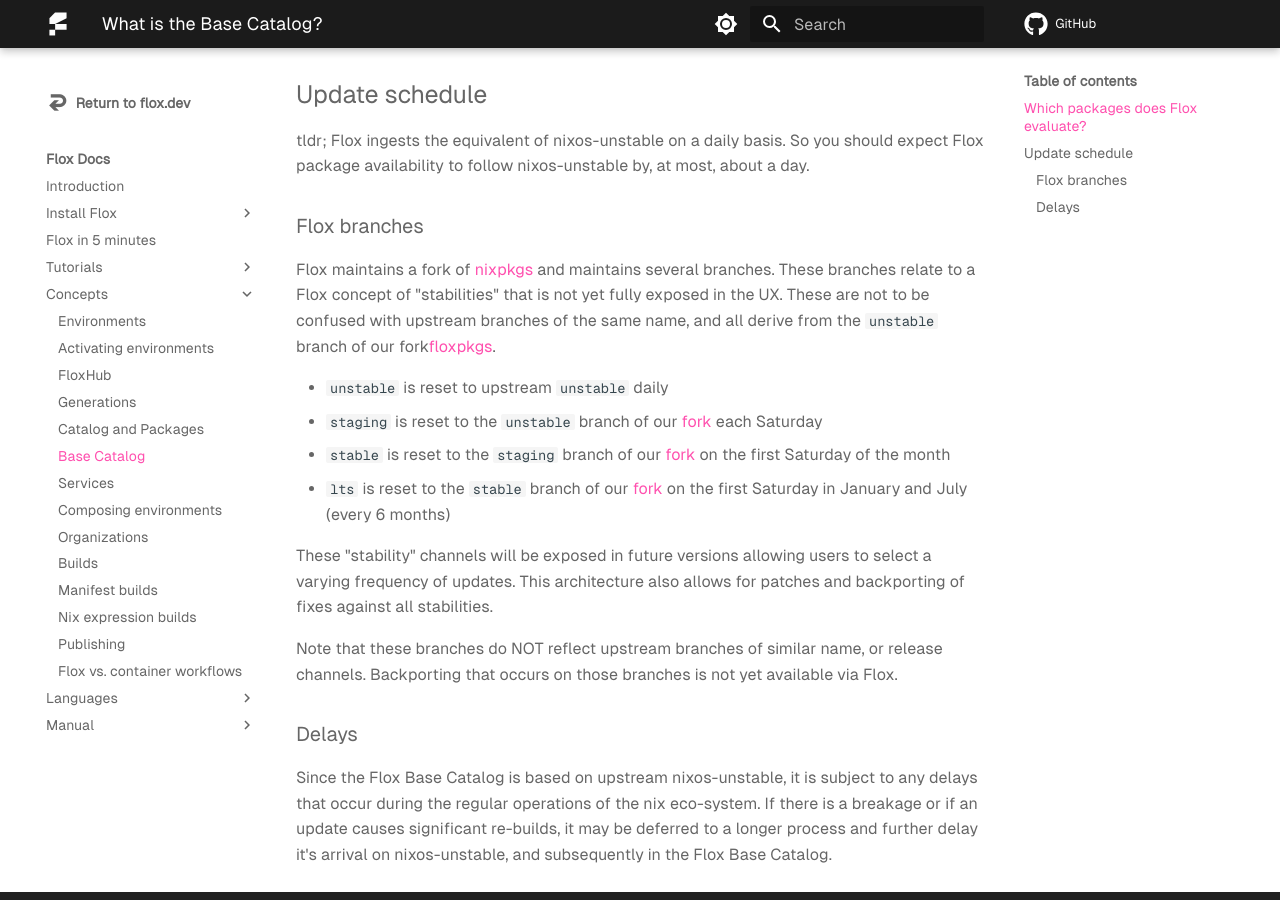
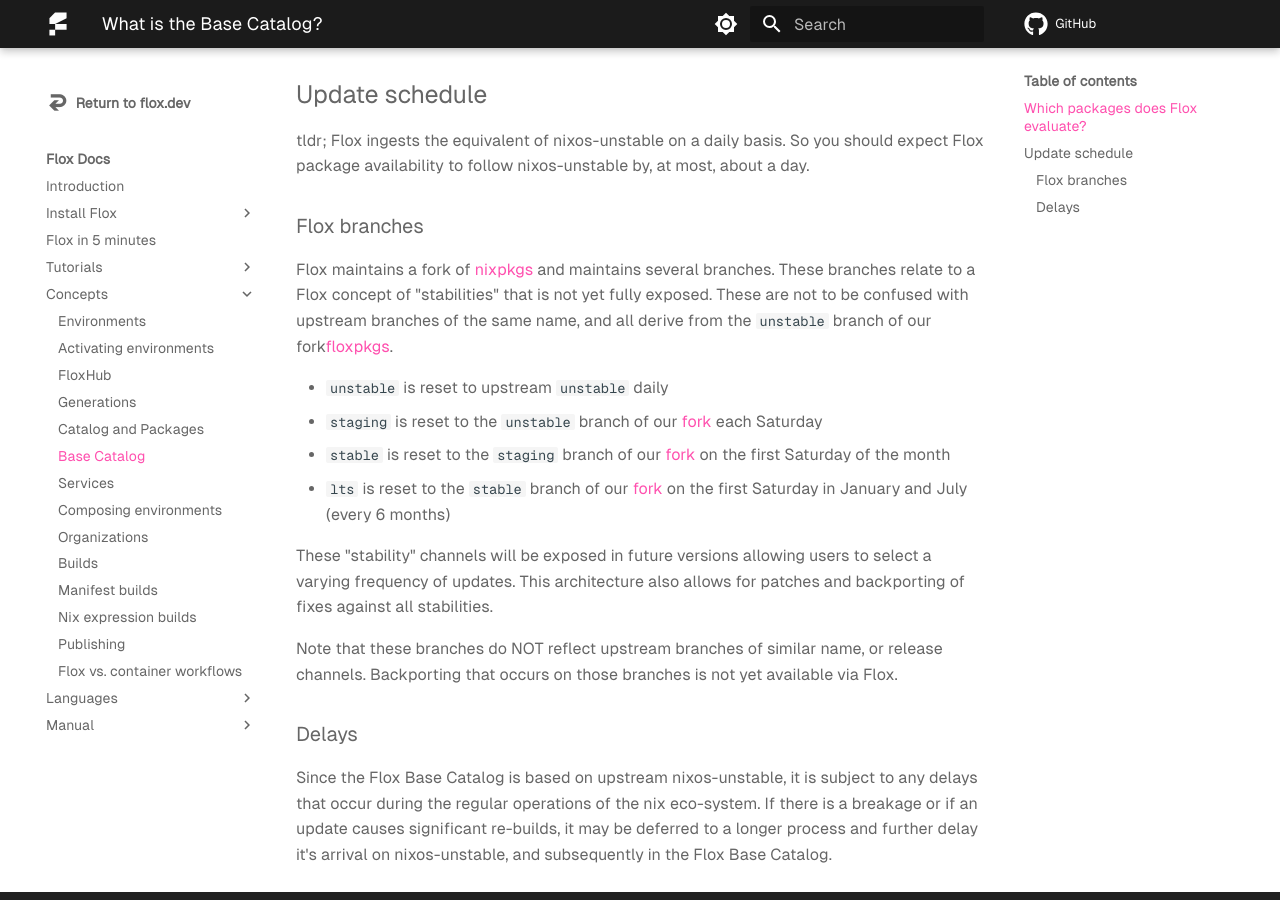
Before and after one commit to flox/floxdocs, an MkDocs documentation site: the page built from docs/concepts/base-catalog.md, in a window 1280 px wide and 900 px high, scrolled down 822 px. Built offline with MkDocs 1.6.1 and Material for MkDocs 9.7.7, drawn with Linux system fonts in a browser that asks for light colours; plug-ins that fetch from the network failed and are left out; comment, search, counter and statistics services are not loaded.

Commit message:
Apply suggestion from @zmitchell
Co-authored-by: Zach Mitchell <zmitchell@fastmail.com>

```diff
--- a/docs/concepts/base-catalog.md
+++ b/docs/concepts/base-catalog.md
@@ -43,7 +43,7 @@
 
 Flox maintains a fork of [nixpkgs][floxpkgs] and maintains several branches.
 These branches relate to a Flox concept of "stabilities" that is not yet fully
-exposed in the UX.  These are not to be confused with upstream branches of the
+exposed.  These are not to be confused with upstream branches of the
 same name, and all derive from the `unstable` branch of our fork[floxpkgs].
 
 - `unstable` is reset to upstream `unstable` daily
```
